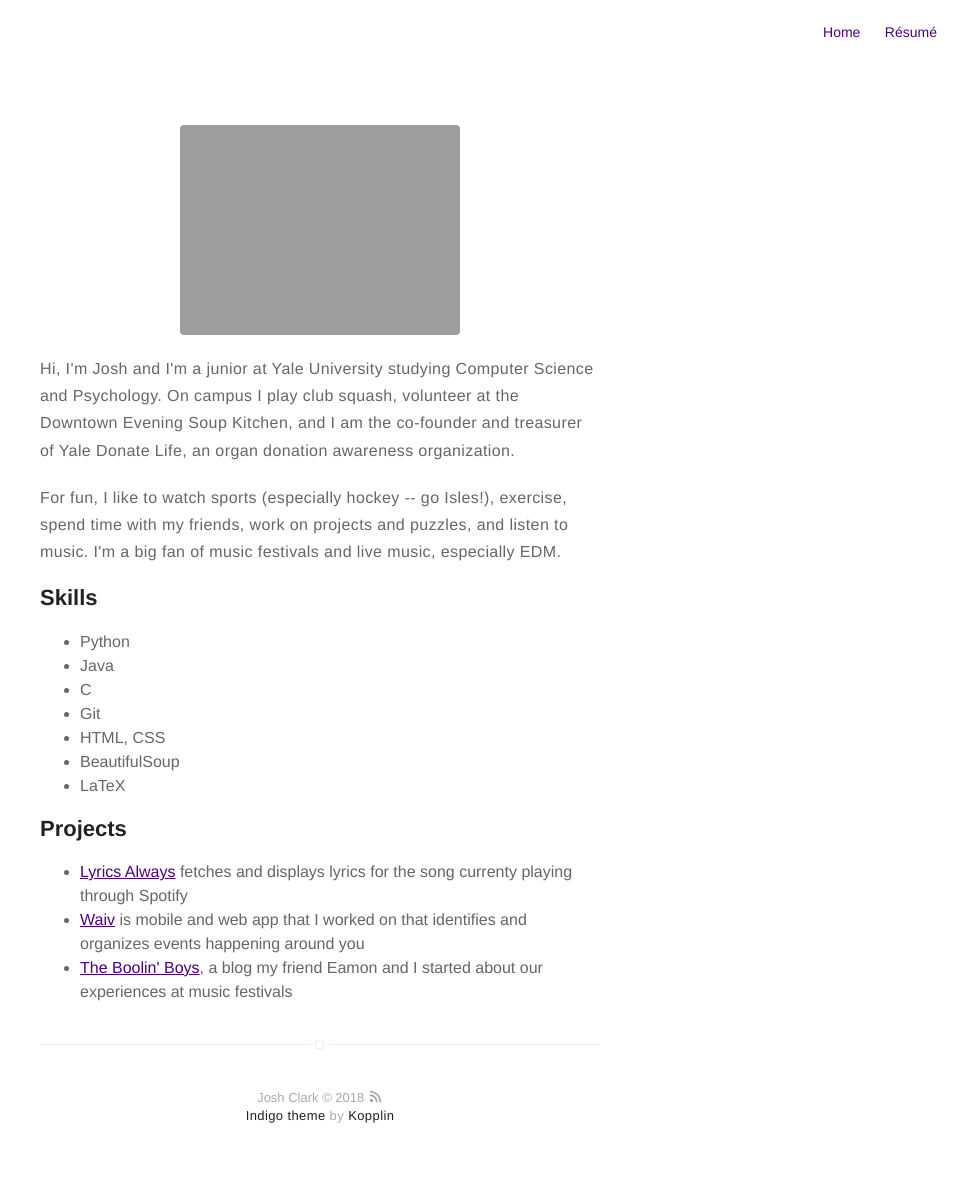
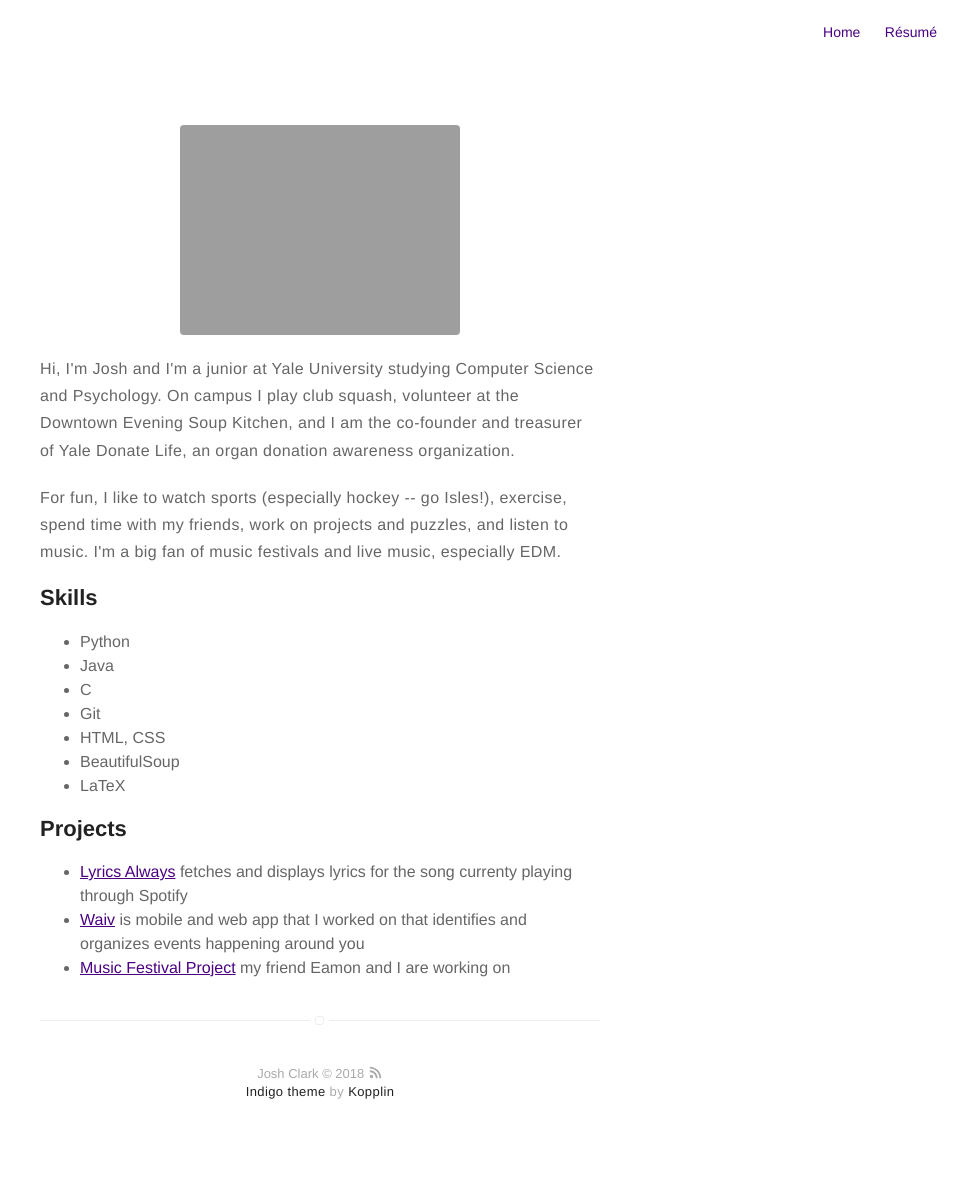
Before and after one commit to jclarktennis/jclarktennis.github.io, a Jekyll site: the page built from about.md, in a window 1280 px wide. Shown: the whole page, without its empty margins (320-1280 px from the left). Built offline with Jekyll 4.4.1, drawn with Linux system fonts in a browser that asks for light colours; after the commit the page ends 1163 px from its top, so only the background shows below that.

Commit message:
Revert "blog update"
This reverts commit 2b738a62d175fb706e6f9a3c156ce446a2315db4.

```diff
--- a/about.md
+++ b/about.md
@@ -28,5 +28,5 @@ work on projects and puzzles, and listen to music. I'm a big fan of music festiv
 	<li><a href="https://github.com/jclarktennis/SpotifyLyrics">Lyrics Always</a> fetches and displays lyrics for the song
 		currenty playing through Spotify</li>
 	<li><a href="http://www.waiv.xyz/">Waiv</a> is mobile and web app that I worked on that identifies and organizes events happening around you</li>
-	<li><a href="http://www.theboolinboys.com/">The Boolin' Boys</a>, a blog my friend Eamon and I started about our experiences at music festivals</li>
+	<li><a href="https://github.com/jclarktennis/Blog">Music Festival Project</a> my friend Eamon and I are working on </li>
 </ul>
```
